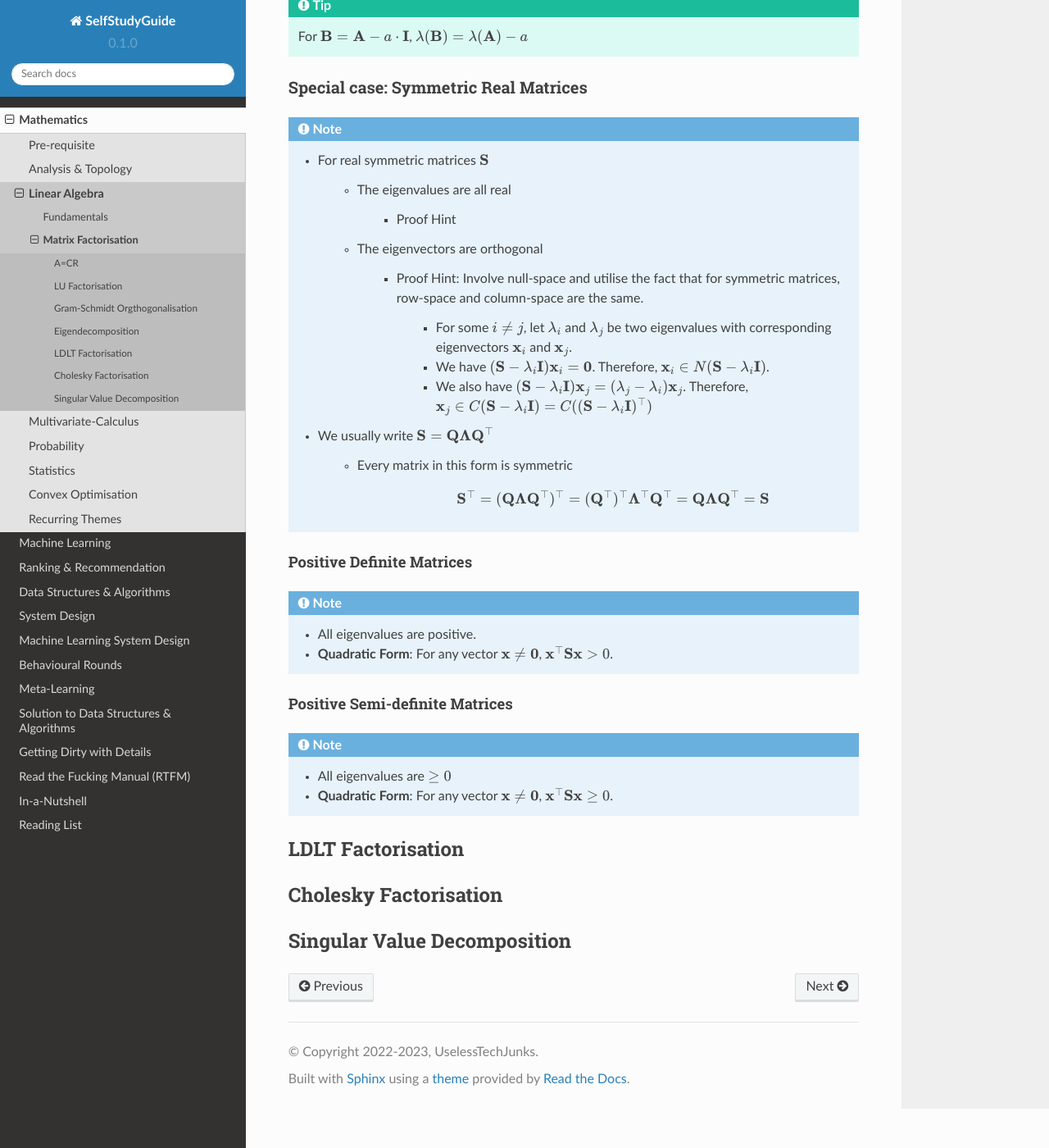
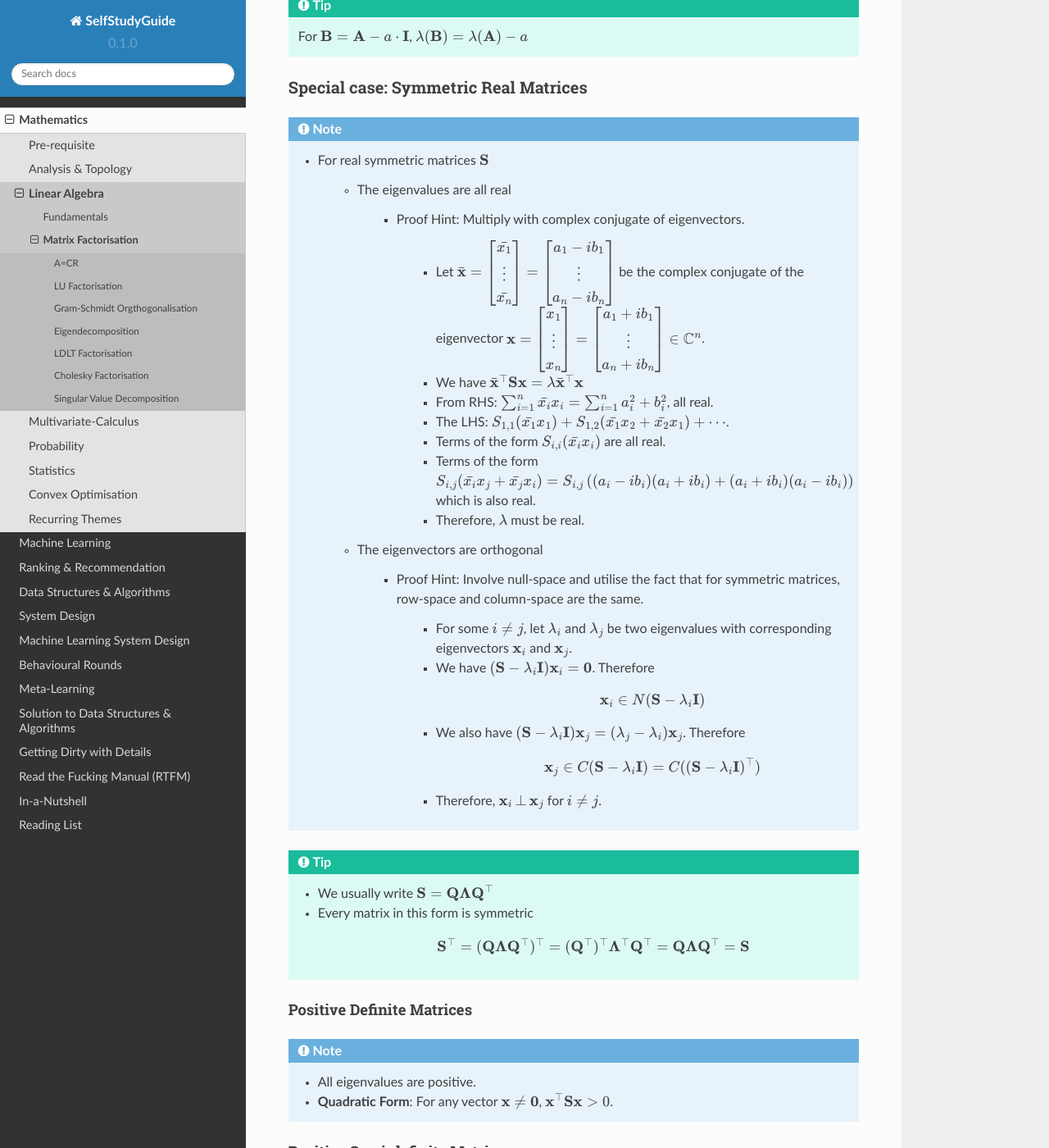
Before and after one commit to uselesstechjunks/leetcode, a Sphinx documentation site: the page built from docs/source/math/linalg/factor.rst, in a window 1280 px wide and 1400 px high, scrolled down 3123 px. Shown: the whole window at 82% size. Built offline with Sphinx 7.4.7 and the Read the Docs theme 2.0.0, drawn with Linux system fonts in a browser that asks for light colours.

Commit message:
Update factor.rst

```diff
--- a/docs/source/math/linalg/factor.rst
+++ b/docs/source/math/linalg/factor.rst
@@ -114,19 +114,33 @@ Special case: Symmetric Real Matrices
 
 		* The eigenvalues are all real
 
-			* Proof Hint
+			* Proof Hint: Multiply with complex conjugate of eigenvectors.
+
+				* Let :math:`\bar{\mathbf{x}}=\begin{bmatrix}\bar{x_1}\\\vdots\\\bar{x_n}\end{bmatrix}=\begin{bmatrix}a_1-ib_1\\\vdots\\a_n-ib_n\end{bmatrix}` be the complex conjugate of the eigenvector :math:`\mathbf{x}=\begin{bmatrix}x_1\\\vdots\\x_n\end{bmatrix}=\begin{bmatrix}a_1+ib_1\\\vdots\\a_n+ib_n\end{bmatrix}\in\mathbb{C}^n`.
+				* We have :math:`\bar{\mathbf{x}}^\top\mathbf{S}\mathbf{x}=\lambda\bar{\mathbf{x}}^\top\mathbf{x}`
+				* From RHS: :math:`\sum_{i=1}^n\bar{x_i}x_i=\sum_{i=1}^n a_i^2+b_i^2`, all real.
+				* The LHS: :math:`S_{1,1}(\bar{x_1}x_1)+S_{1,2}(\bar{x_1}x_2+\bar{x_2}x_1)+\cdots`.
+				* Terms of the form :math:`S_{i,i}(\bar{x_i}x_i)` are all real.
+				* Terms of the form :math:`S_{i,j}(\bar{x_i}x_j+\bar{x_j}x_i)=S_{i,j}\left((a_i-ib_i)(a_i+ib_i)+(a_i+ib_i)(a_i-ib_i)\right)` which is also real.
+				* Therefore, :math:`\lambda` must be real.
 		* The eigenvectors are orthogonal
 
 			* Proof Hint: Involve null-space and utilise the fact that for symmetric matrices, row-space and column-space are the same.
 
 				* For some :math:`i\neq j`, let :math:`\lambda_i` and :math:`\lambda_j` be two eigenvalues with corresponding eigenvectors :math:`\mathbf{x}_i` and :math:`\mathbf{x}_j`.
-				* We have :math:`(\mathbf{S}-\lambda_i\mathbf{I})\mathbf{x}_i=\mathbf{0}`. Therefore, :math:`\mathbf{x}_i\in N(\mathbf{S}-\lambda_i\mathbf{I})`.
-				* We also have :math:`(\mathbf{S}-\lambda_i\mathbf{I})\mathbf{x}_j=(\lambda_j-\lambda_i)\mathbf{x}_j`. Therefore, :math:`\mathbf{x}_j\in C(\mathbf{S}-\lambda_i\mathbf{I})=C((\mathbf{S}-\lambda_i\mathbf{I})^\top)`
+				* We have :math:`(\mathbf{S}-\lambda_i\mathbf{I})\mathbf{x}_i=\mathbf{0}`. Therefore
+
+					.. math:: \mathbf{x}_i\in N(\mathbf{S}-\lambda_i\mathbf{I})
+				* We also have :math:`(\mathbf{S}-\lambda_i\mathbf{I})\mathbf{x}_j=(\lambda_j-\lambda_i)\mathbf{x}_j`. Therefore
+
+					.. math:: \mathbf{x}_j\in C(\mathbf{S}-\lambda_i\mathbf{I})=C((\mathbf{S}-\lambda_i\mathbf{I})^\top)
+				* Therefore, :math:`\mathbf{x}_i\mathop{\bot}\mathbf{x}_j` for :math:`i\neq j`.
+
+.. tip::
 	* We usually write :math:`\mathbf{S}=\mathbf{Q}\boldsymbol{\Lambda}\mathbf{Q}^\top`
+	* Every matrix in this form is symmetric
 
-		* Every matrix in this form is symmetric
-
-			.. math:: \mathbf{S}^\top=(\mathbf{Q}\boldsymbol{\Lambda}\mathbf{Q}^\top)^\top=(\mathbf{Q}^\top)^\top\boldsymbol{\Lambda}^\top\mathbf{Q}^\top=\mathbf{Q}\boldsymbol{\Lambda}\mathbf{Q}^\top=\mathbf{S}
+		.. math:: \mathbf{S}^\top=(\mathbf{Q}\boldsymbol{\Lambda}\mathbf{Q}^\top)^\top=(\mathbf{Q}^\top)^\top\boldsymbol{\Lambda}^\top\mathbf{Q}^\top=\mathbf{Q}\boldsymbol{\Lambda}\mathbf{Q}^\top=\mathbf{S}
 
 Positive Definite Matrices
 --------------------------------------------------------------------------------
```
